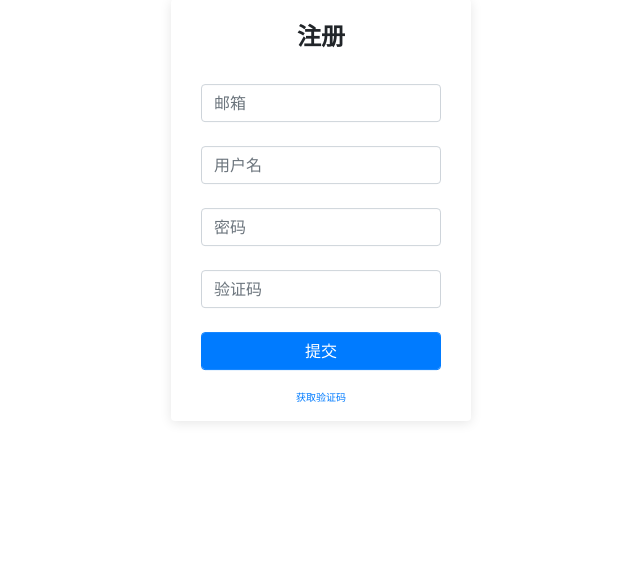
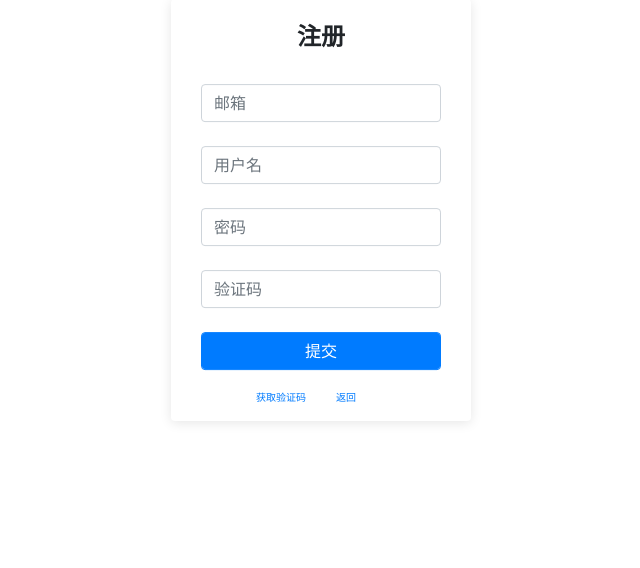
Before and after one commit to 1304565847/codeSubmit, a Django app: page /register/ in a window 1280 px wide. Shown: the part 190-758 px from the top of the page, without its empty margins (319-959 px from the left). Run offline with Django 3.2, Linux system fonts and the light colour scheme; some libraries are stand-ins or nearby versions.

Commit message:
修改了多django项目中的seesionId冲突导致的登录失效问题

```diff
--- a/htmlCoder/settings.py
+++ b/htmlCoder/settings.py
@@ -24,6 +24,9 @@ SECRET_KEY = ')+64f(5m5k7%olw((h_#^i3xawi)&8(prjwlnt&ec4%wk3)ja3'
 
 # SECURITY WARNING: don't run with debug turned on in production!
 DEBUG = False
+
+# 解决多django项目sessionId冲突
+SESSION_COOKIE_NAME = "codeSubmit"
 
 ALLOWED_HOSTS = ["*"]
 
--- a/templates/register.html
+++ b/templates/register.html
@@ -56,8 +56,11 @@
                     <input type="submit" class="form-control btn btn-primary" value="提交">
                     <div class="row">
                         <div class="col-12" style="height: 20px;"></div>
-                        <div class="col-12">
+                        <div class="col-6 text-right">
                             <a id="getVerify" href="#"><span>获取验证码</span></a>
+                        </div>
+                        <div class="col-6 text-left">
+                            <a id="getVerify" href="/login"><span>返回</span></a>
                         </div>
                     </div>
                 </div>
--- a/templates/resetPassword.html
+++ b/templates/resetPassword.html
@@ -54,8 +54,11 @@
                     <input type="submit" class="form-control btn btn-primary" value="提交">
                     <div class="row">
                         <div class="col-12" style="height: 20px;"></div>
-                        <div class="col-12">
+                        <div class="col-6 text-right">
                             <a id="getVerify" href="#"><span>获取验证码</span></a>
+                        </div>
+                        <div class="col-6 text-left">
+                            <a id="getVerify" href="/login"><span>返回</span></a>
                         </div>
                     </div>
                 </div>
```
